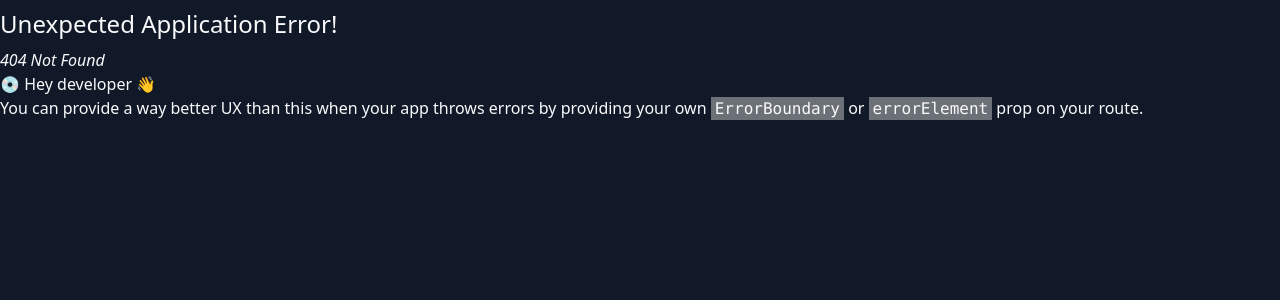
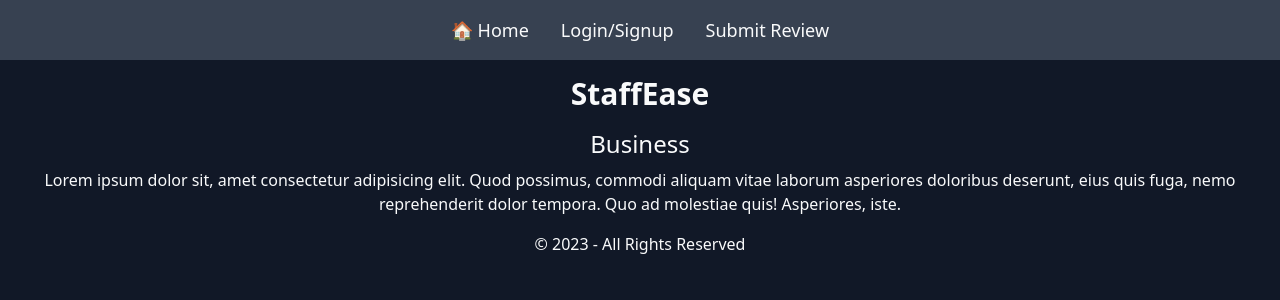
Before and after one commit to itsamish01/StaffEase, a React (Vite) app in the folder client/: page /businesspage in a window 1280 px wide. Before the commit this address had no page. Shown: the top 300 px of the page. Built offline with nearby package versions, Linux system fonts and the light colour scheme.

Commit message:
make proto pages at end of routes

```diff
--- a/client/src/App.jsx
+++ b/client/src/App.jsx
@@ -1,6 +1,6 @@
 import { createBrowserRouter, RouterProvider } from "react-router-dom";
 import Layout from "./layouts/layout";
-import { About, Login, PublicQuery } from "./pages";
+import { Review, Login, PublicQuery, BusinessPage } from "./pages";
 
 const router = createBrowserRouter([
   {
@@ -8,7 +8,8 @@ const router = createBrowserRouter([
     children: [
       { path: "/", element: <PublicQuery /> },
       { path: "/login", element: <Login /> },
-      { path: "/about", element: <About /> },
+      { path: "/review", element: <Review /> },
+      { path: "/businesspage", element: <BusinessPage /> },
     ],
   },
 ]);
--- a/client/src/components/navigation.jsx
+++ b/client/src/components/navigation.jsx
@@ -11,7 +11,7 @@ export default function Navigation() {
           <Link to="/login"> Login/Signup</Link>
         </li>
         <li>
-          <Link to="/about">📖 About</Link>
+          <Link to="/review">Submit Review</Link>
         </li>
       </ul>
     </nav>
--- /dev/null
+++ b/client/src/pages/business.jsx
@@ -0,0 +1,15 @@
+import PropTypes from "prop-types";
+
+export default function BusinessPage() {
+  return (
+    <main className="px-4 text-center">
+      <h2>Business</h2>
+      <p>
+        Lorem ipsum dolor sit, amet consectetur adipisicing elit. Quod possimus,
+        commodi aliquam vitae laborum asperiores doloribus deserunt, eius quis
+        fuga, nemo reprehenderit dolor tempora. Quo ad molestiae quis!
+        Asperiores, iste.
+      </p>
+    </main>
+  );
+}
--- /dev/null
+++ b/client/src/pages/employee.jsx
@@ -0,0 +1,15 @@
+import PropTypes from "prop-types";
+
+export default function EmployeePage() {
+  return (
+    <main className="px-4 text-center">
+      <h2>Employee</h2>
+      <p>
+        Lorem ipsum dolor sit, amet consectetur adipisicing elit. Quod possimus,
+        commodi aliquam vitae laborum asperiores doloribus deserunt, eius quis
+        fuga, nemo reprehenderit dolor tempora. Quo ad molestiae quis!
+        Asperiores, iste.
+      </p>
+    </main>
+  );
+}
--- a/client/src/pages/index.js
+++ b/client/src/pages/index.js
@@ -1,3 +1,5 @@
 export { default as Login } from "./login-register";
-export { default as About } from "./about";
-export { default as PublicQuery} from "./Publicquery"
+export { default as Review } from "./review";
+export { default as PublicQuery } from "./Publicquery";
+export { default as BusinessPage } from "./business";
+export { default as EmployeePage } from "./employee";
--- a/client/src/pages/login-register.jsx
+++ b/client/src/pages/login-register.jsx
@@ -51,8 +51,6 @@ export default function LoginRegister() {
   const submitForm = async (event) => {
     event.preventDefault();
     if (!isRegistering && !isBusiness) {
-      console.log(event.target.email.value);
-      console.log(event.target.password.value);
       const employeeFormData = {
         email: event.target.email.value,
         password: event.target.password.value,
@@ -68,8 +66,6 @@ export default function LoginRegister() {
         console.error(err);
       }
     } else if (!isRegistering && isBusiness) {
-      console.log(event.target.email.value);
-      console.log(event.target.password.value);
       const businessFormData = {
         email: event.target.email.value,
         password: event.target.password.value,
@@ -80,7 +76,7 @@ export default function LoginRegister() {
           variables: { ...businessFormData },
         });
         console.log(businessFormData);
-        location.replace("/");
+        location.replace("/businesspage");
       } catch (err) {
         console.error(err);
       }
--- a/client/src/pages/about.jsx
+++ b/client/src/pages/review.jsx
@@ -1,4 +1,4 @@
-export default function About() {
+export default function Review() {
   return (
     <main className="px-4 text-center">
       <h2>About</h2>
```
